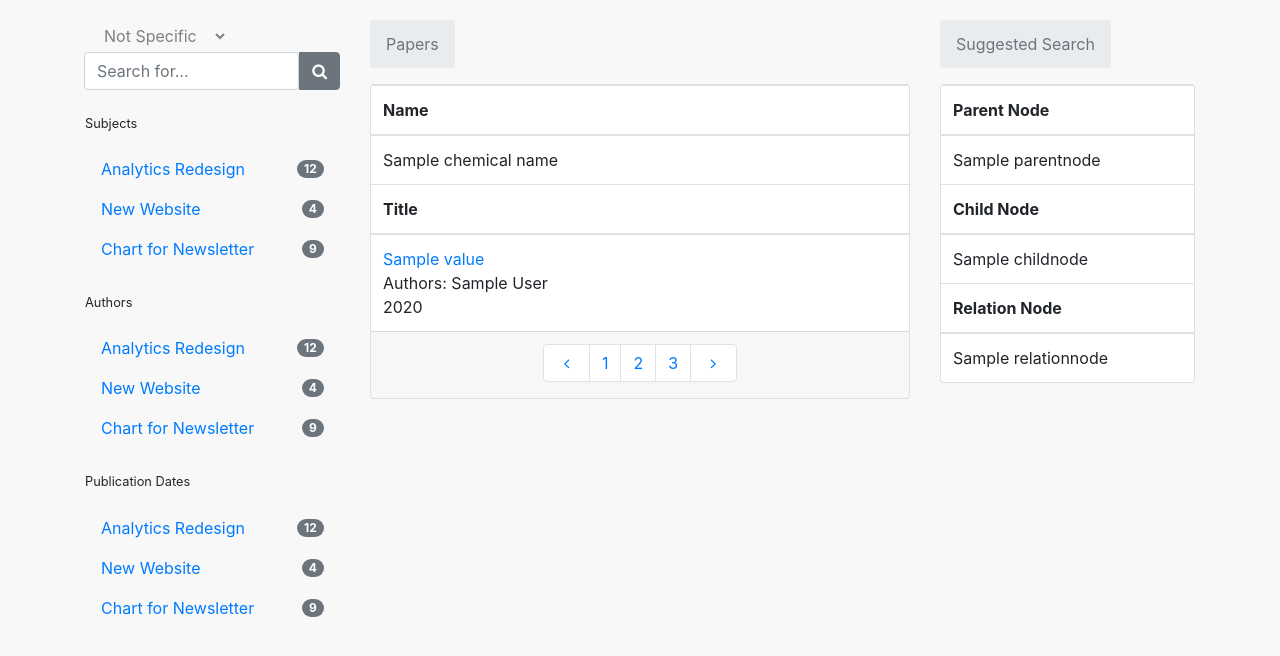
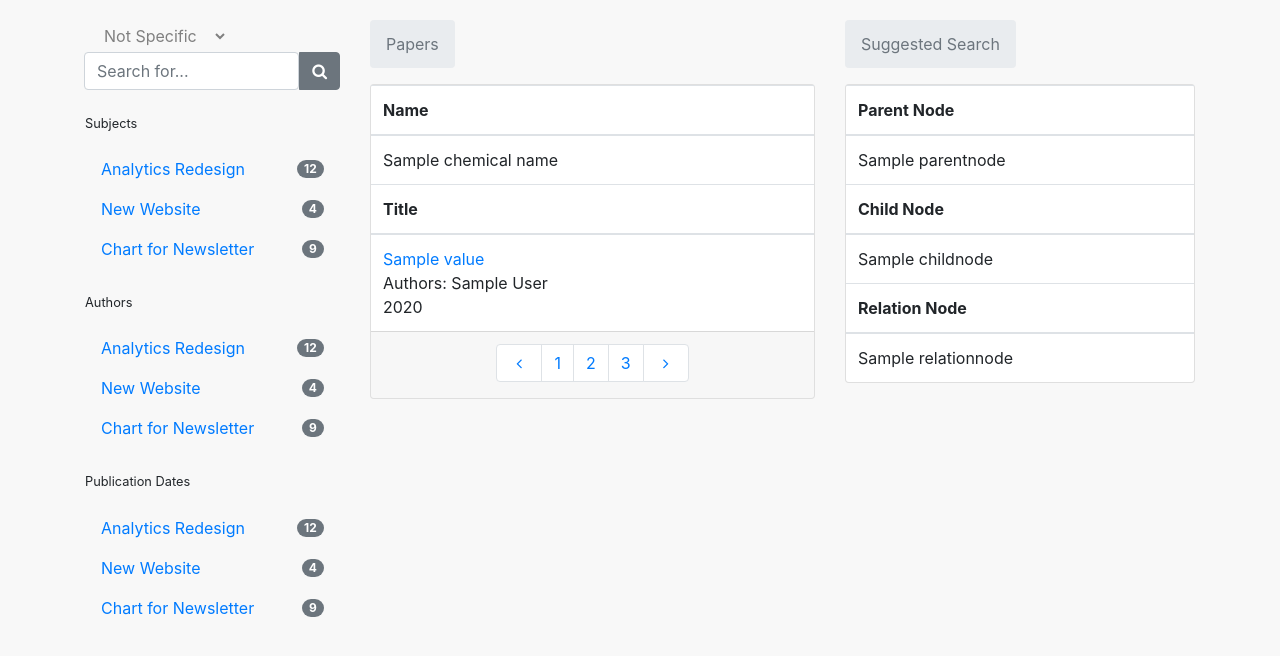
Before and after one commit to Wanyu42/COVID-19-Knowledge-Base, a Flask app: template templates/list.html in a window 1280 px wide. Shown: the top 656 px of the page. Run offline with Flask 2, Linux system fonts and the light colour scheme; the template is opened without the code that fills it: most values are stand-ins (such as "Sample title", 1, 10 or a date in 2020); parts of the project's set-up code (start-up, migrations or seed data) failed here and were passed over; some libraries are stand-ins or nearby versions.

Commit message:
Update list.html

```diff
--- a/templates/list.html
+++ b/templates/list.html
@@ -86,7 +86,7 @@
             </div>
 
         </div>
-        <div class="col-lg-6">
+        <div class="col-lg-5">
             <div class="d-flex flex-column flex-md-row mb-3 mb-md-0">
                 <nav class="mr-auto d-flex align-items-center" aria-label="breadcrumb">
                     <ol class="breadcrumb">
@@ -143,7 +143,7 @@
                 </div>
             </div>
         </div>
-        <div class="col-lg-3">
+        <div class="col-lg-4">
             <div class="mb-4">
                 <div class="d-flex flex-column flex-md-row mb-3 mb-md-0">
                     <nav class="mr-auto d-flex align-items-center" aria-label="breadcrumb">
```
